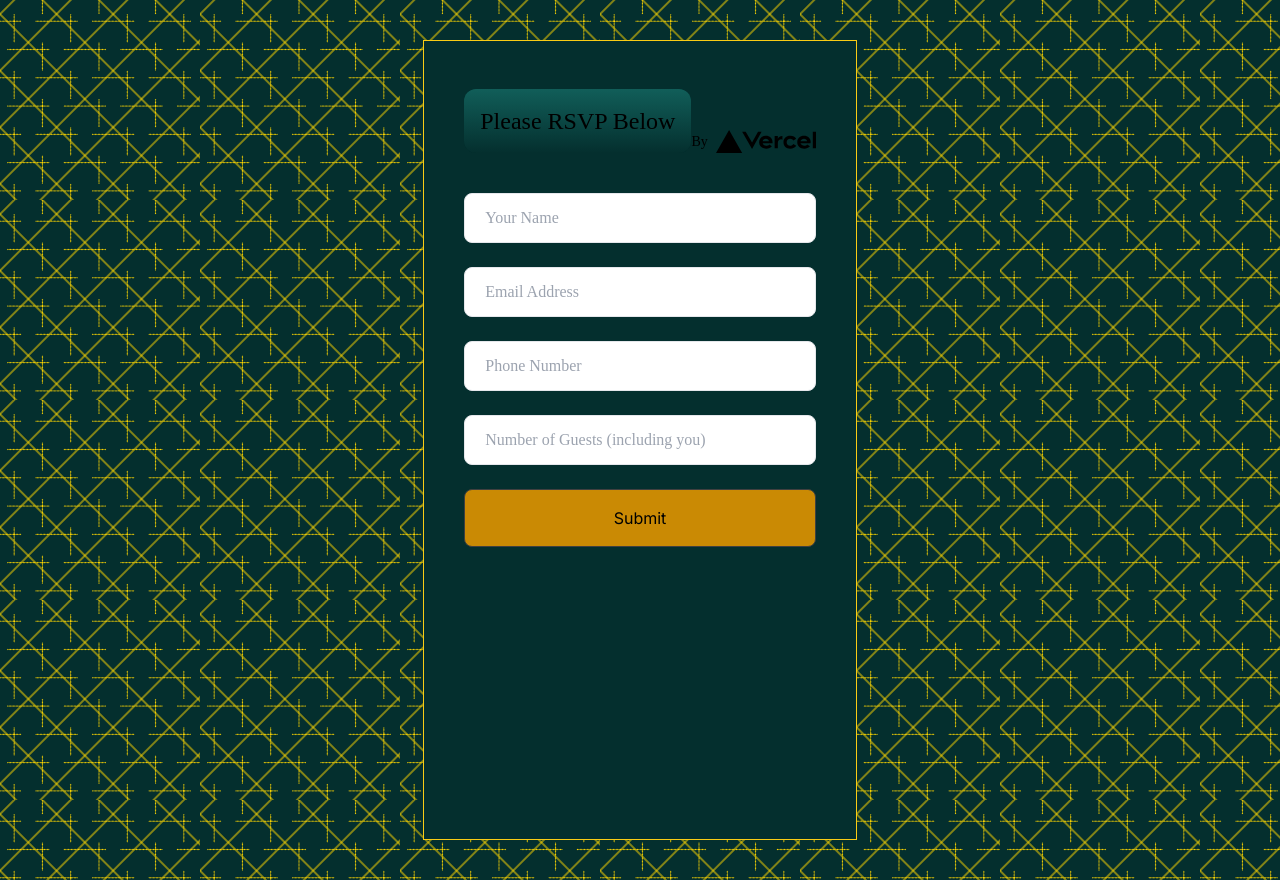
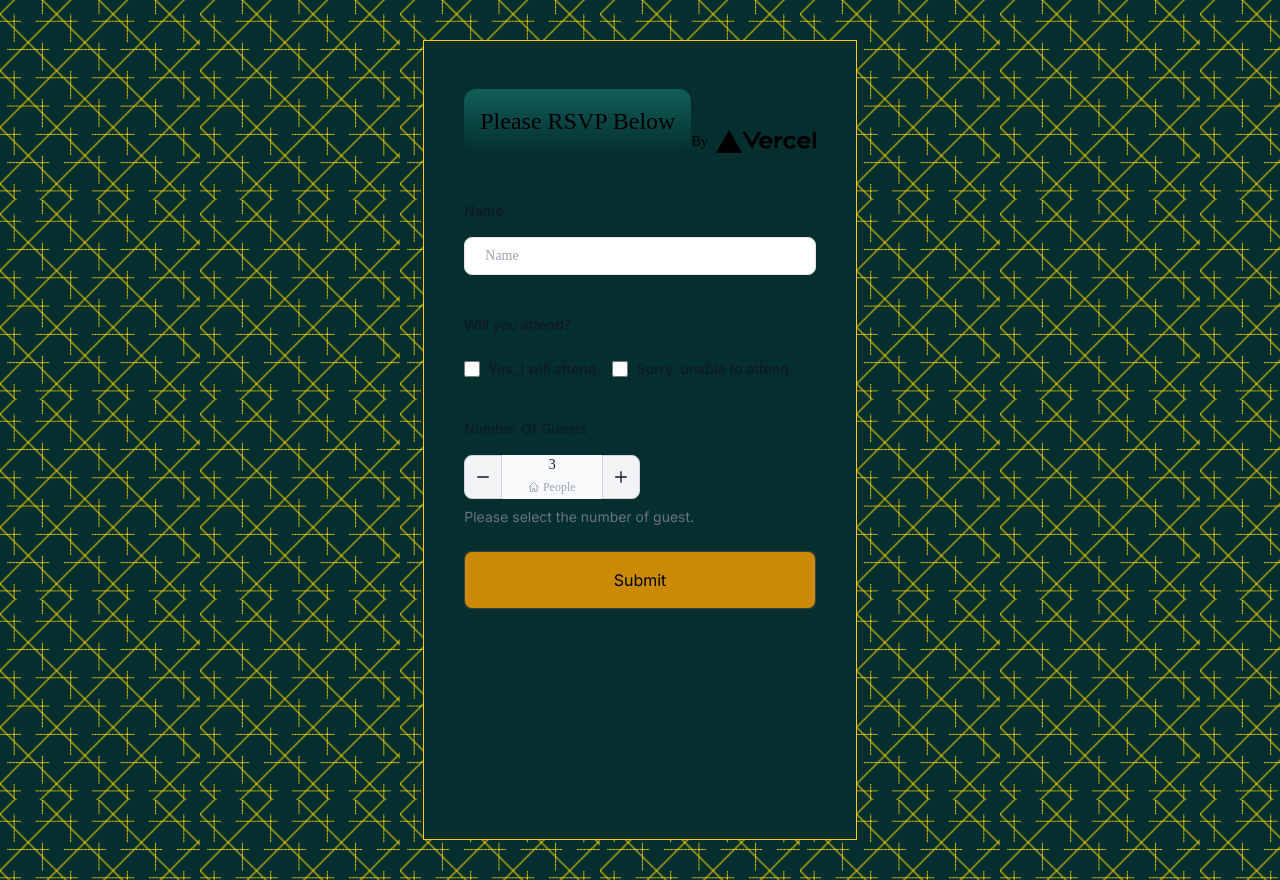
Before and after one commit to aesha98/digital-rsvp-raya, a Next.js app in the folder digital-rsvp/: page /Submit in a window 1280 px wide. Built offline with nearby package versions, Linux system fonts and the light colour scheme; a web font is replaced by a local one.

Commit message:
update form page

```diff
--- a/digital-rsvp/app/Submit/page.js
+++ b/digital-rsvp/app/Submit/page.js
@@ -1,7 +1,30 @@
+'use client';
+
 import Image from 'next/image'
+import { useState } from 'react';
+import { useFormState } from "react-dom";
 
 export default function Submit_rsvp()
 {
+	const [willAttend, setWillAttend] = useState(false);
+	const [guestCount, setGuestCount] = useState(1);
+
+	const handleAttendanceChange = (event) =>{
+		setWillAttend(event.target.checked);
+		//if user uncheck 'will attend' reset guest count and hide
+		if(!event.target.checked){
+			setGuestCount(1);
+		}
+	};
+
+	const handGuestCountChange = (event) =>{
+		setGuestCount(event.target.value);
+	}
+
+	const handleSubmit = (event) => {
+    event.preventDefault();
+    // Submit form data
+  };
 	return(
 		<main className="relative flex flex-col bg-[url(/grid.svg)] p-10 [mask-image:linear-gradient(180deg, white,rgba(255,255,255,0))] items-center">
 			<div className='relative flex min-h-screen flex-col border border-yellow-400 overflow-hidden bg-teal-950 py-6 sm:py-12 p-10'>
@@ -33,21 +56,63 @@ export default function Submit_rsvp()
 
 			</div>
 
-		<div className='flex flex-col text-center lg:max-w-lg lg:w-full lg:mb-0 lg:grid-cols-4 lg:text-center align-top justify-start'>
+		<div className='w-full flex flex-col text-center lg:max-w-lg lg:w-full lg:mb-0 lg:grid-cols-4 lg:text-center align-top justify-start'>
 			{/* RSVP Form */}
-          <form className="mt-10 w-full flex flex-col items-center justify-center gap-6">
+
+          <form className="mt-10 w-full flex flex-col gap-6" >
             {/* Name Input */}
-            <input className="w-full max-w-md rounded-lg border px-5 py-3" type="text" placeholder="Your Name" required />
-            {/* Email Input */}
-            <input className="w-full max-w-md rounded-lg border px-5 py-3" type="email" placeholder="Email Address" required />
-			{/* Phone Number */}
-            <input className="w-full max-w-md rounded-lg border px-5 py-3" type="phone" placeholder="Phone Number" required />
+			<div className='mt-2 flex flex-col left-0 align-baseline'>
+			<label className='text-sm font-medium text-gray-900 dark:text-gray-300  font-sans text-left mb-4'>Name</label>
+            <input className="w-full max-w-md rounded-lg border px-5 py-2 text-gray-900 text-sm focus:ring-blue-500 focus:border-blue-500 block p-2.5 dark:focus:ring-blue-500 dark:focus:border-blue-500" type="text" placeholder="Name" required />
+			</div>
+
+
+           {/* Tick Attendance Input */}
+		 		<label className='mt-4 text-sm font-medium text-gray-900 dark:text-gray-300  font-sans text-left'>Will you attend?</label>
+			<div className='flex'>
+
+				<div className="flex items-center me-4">
+
+					<input id="inline-checkbox" type="checkbox" value="" className="w-4 h-4 text-green-600 bg-gray-100 border-gray-300 rounded focus:ring-green-500 dark:focus:ring-green-600 dark:ring-offset-gray-800 focus:ring-2 dark:bg-gray-700 dark:border-gray-600" checked={willAttend} onChange={handleAttendanceChange}/>
+					<label for="inline-checkbox" className="ms-2 text-sm font-medium text-gray-900 dark:text-gray-300 font-sans">Yes, I will attend</label>
+				</div>
+				<div className="flex items-center me-4">
+					<input id="inline-2-checkbox" type="checkbox" value="" className="w-4 h-4 text-red-600 bg-gray-100 border-gray-300 rounded focus:ring-red-500 dark:focus:ring-red-600 dark:ring-offset-gray-800 focus:ring-2 dark:bg-gray-700 dark:border-gray-600"/>
+					<label for="inline-2-checkbox" className="ms-2 text-sm font-medium text-gray-900 dark:text-gray-300 font-sans">Sorry, unable to attend</label>
+				</div>
+
+</div>
             {/* Number of Guests Input */}
-            <input className="w-full max-w-md rounded-lg border px-5 py-3" type="number" placeholder="Number of Guests (including you)" min="1" required />
+
+	<div className='mt-4 flex flex-col left-0 align-baseline'>
+			<label className='text-sm text-gray-900 dark:text-gray-300  font-sans text-left mb-4'>Number Of Guests </label>
+
+    <div className="relative flex items-center max-w-[11rem]">
+        <button type="button" id="decrement-button" data-input-counter-decrement="bedrooms-input" className="bg-gray-100 dark:bg-gray-100 dark:hover:bg-gray-600 dark:border-gray-600 hover:bg-gray-200 border border-gray-300 rounded-s-lg p-3 h-11 focus:ring-gray-100 dark:focus:ring-gray-700 focus:ring-2 focus:outline-none">
+
+            <svg className="w-3 h-3 text-gray-900 dark:text-gray-900" aria-hidden="true" xmlns="http://www.w3.org/2000/svg" fill="none" viewBox="0 0 18 2">
+                <path stroke="currentColor" strokeLinecap="round" strokeLinejoin="round" strokeWidth="2" d="M1 1h16"/>
+            </svg>
+        </button>
+        <input type="text" id="bedrooms-input" data-input-counter data-input-counter-min="1" data-input-counter-max="5" aria-describedby="helper-text-explanation" class="bg-gray-50 border-x-0 border-gray-100 h-11 font-medium text-center text-gray-900 text-sm focus:ring-blue-500 focus:border-blue-500 block w-full pb-6 dark:bg-teal-800 dark:border-gray-100 dark:placeholder-gray-400 dark:text-white dark:focus:ring-blue-500 dark:focus:border-blue-500" placeholder="" value="3" required />
+        <div className="absolute bottom-1 start-1/2 -translate-x-1/2 rtl:translate-x-1/2 flex items-center text-xs text-gray-400 space-x-1 rtl:space-x-reverse">
+            <svg className="w-2.5 h-2.5 text-gray-400" aria-hidden="true" xmlns="http://www.w3.org/2000/svg" fill="none" viewBox="0 0 20 20">
+                <path stroke="currentColor" strokeLinecap="round" strokeLinejoin="round" strokeWidth="2" d="M3 8v10a1 1 0 0 0 1 1h4v-5a1 1 0 0 1 1-1h2a1 1 0 0 1 1 1v5h4a1 1 0 0 0 1-1V8M1 10l9-9 9 9"/>
+            </svg>
+            <span>People</span>
+        </div>
+        <button type="button" id="increment-button" data-input-counter-increment="bedrooms-input" className="bg-gray-100 dark:bg-gray-100 dark:hover:bg-gray-600 dark:border-gray-600 hover:bg-gray-200 border border-gray-300 rounded-e-lg p-3 h-11 focus:ring-gray-100 dark:focus:ring-gray-700 focus:ring-2 focus:outline-none">
+            <svg className="w-3 h-3 text-gray-900 dark:text-gray-900" aria-hidden="true" xmlns="http://www.w3.org/2000/svg" fill="none" viewBox="0 0 18 18">
+                <path stroke="currentColor" strokeLinecap="round" strokeLinejoin="round" strokeWidth="2" d="M9 1v16M1 9h16"/>
+            </svg>
+        </button>
+    </div>
+    <p id="helper-text-explanation" className="mt-2 text-sm text-gray-500 dark:text-gray-500 font-sans text-left">Please select the number of guest.</p>
+			</div>
 
 
 			{/* Submit Button */}
-				<a href='/Submit' className='w-full max-w-md group font-sans border-neutral-700 bg-yellow-600 rounded-lg border px-5 py-4 transition-colors
+				<a href='/Submit' type='submit' className='w-full max-w-md group font-sans border-neutral-700 bg-yellow-600 rounded-lg border px-5 py-4 transition-colors
 			hover:border-gray-300
 			hover:bg-yellow-100 hover:dark:border-neutral-100 hover:dark:bg-yellow-600 hover:dark:bg-opacity-30'>Submit</a>
 			</form>
--- a/digital-rsvp/package.json
+++ b/digital-rsvp/package.json
@@ -19,6 +19,7 @@
   "devDependencies": {
     "@types/node": "20.12.7",
     "@types/react": "18.2.78",
+    "@types/react-dom": "^18.2.25",
     "autoprefixer": "^10.0.1",
     "eslint": "^8",
     "eslint-config-next": "14.1.4",
```
Also changed, not shown: 1 other file (tests, documents, lock files or other folders).
